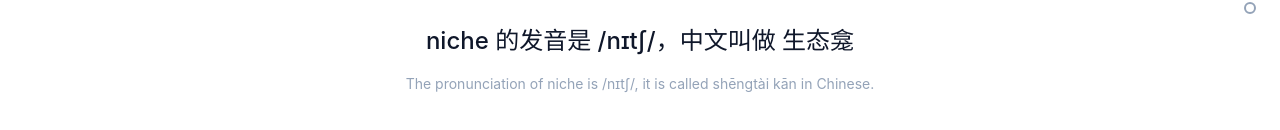
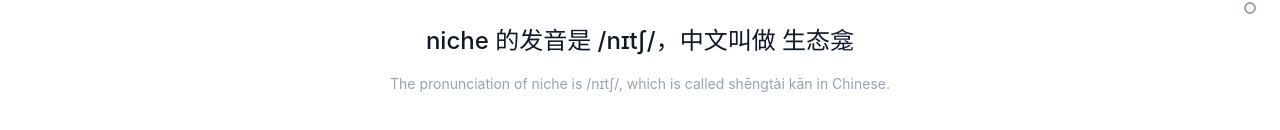
Before and after one commit to Bio-innovator/biochem-V2, a Next.js app: page /story in a window 1280 px wide. Shown: the part 428-558 px from the top of the page. Built offline with nearby package versions, Linux system fonts and the light colour scheme.

Commit message:
Fix grammatical error in niche pronunciation description

```diff
--- a/app/story/page.tsx
+++ b/app/story/page.tsx
@@ -12,7 +12,7 @@ export default function StoryPage() {
         niche 的发音是 /nɪtʃ/，中文叫做 生态龛
       </p>
       <p className="text-sm text-slate-400 mt-4 leading-relaxed">
-        The pronunciation of niche is /nɪtʃ/,  it is called shēngtài kān in Chinese.
+        The pronunciation of niche is /nɪtʃ/,  which is called shēngtài kān in Chinese.
       </p>
     </div>,
 
```
